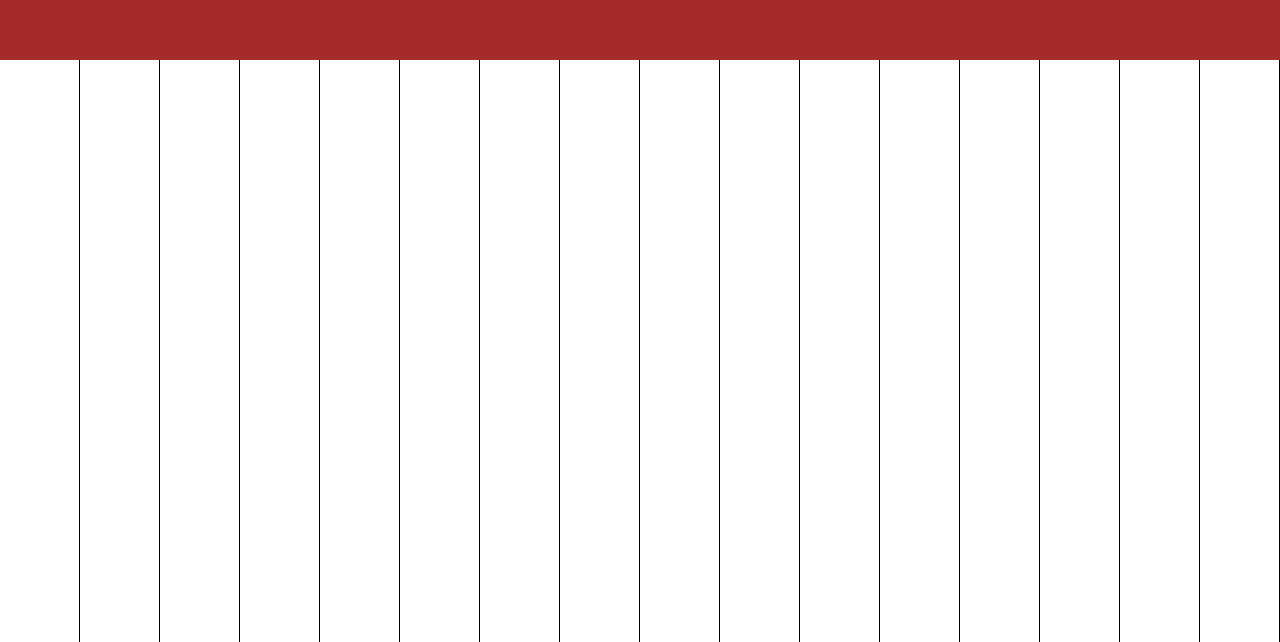
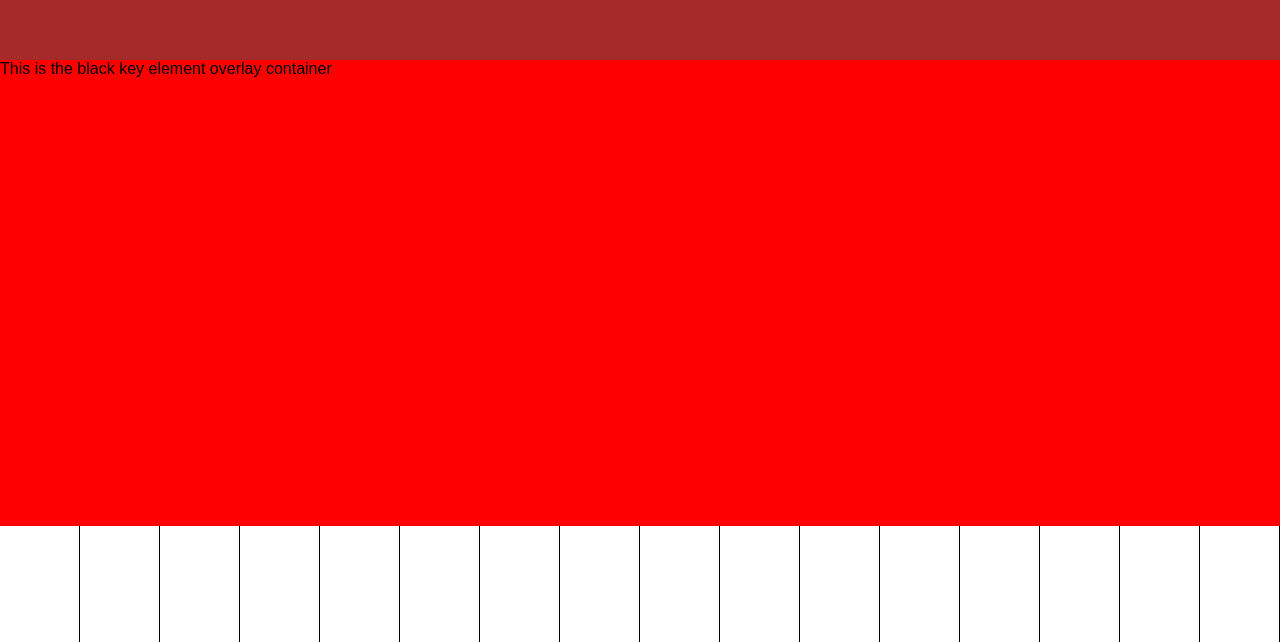
Before and after one commit to jnydam/pianoinbrowser, a React (Create React App) app: page / in a window 1280 px wide. Shown: the part 158-800 px from the top of the page. Built offline with nearby package versions, Linux system fonts and the light colour scheme.

Commit message:
Added the red box overlay to the keyboard

```diff
--- /dev/null
+++ b/src/components /KeyboardGUI/BlackKeyElementOverlayContainer/BlackKeyElementComp/BlackKeyElementComp.module.css
@@ -0,0 +1,4 @@
+.blackKeyElementCompContainer {
+    display: flex;
+
+}
--- /dev/null
+++ b/src/components /KeyboardGUI/BlackKeyElementOverlayContainer/BlackKeyElementOverlayContainer.js
@@ -0,0 +1,12 @@
+import React from 'react';
+
+import styles from './BlackKeyElementOverlayContainer.module.css';
+
+const BlackKeyElementOverlayContainer = (props) => {
+
+    return (<div className={styles.blackKeyElementOverlayContainerStyle}>
+        <span>This is the black key element overlay container</span>
+    </div>)
+}
+
+export default BlackKeyElementOverlayContainer;
--- /dev/null
+++ b/src/components /KeyboardGUI/BlackKeyElementOverlayContainer/BlackKeyElementOverlayContainer.module.css
@@ -0,0 +1,7 @@
+.blackKeyElementOverlayContainerStyle {
+    display: flex;
+    width: 100%;
+    position: absolute;
+    background-color: red;
+    height: 80%;
+}
--- a/src/components /KeyboardGUI/KeyboardGUI.js
+++ b/src/components /KeyboardGUI/KeyboardGUI.js
@@ -5,6 +5,7 @@ import styles from './KeyboardGUI.module.css';
 import * as Tone from 'tone';
 
 import { whiteKeyIndexSoundMapping } from '../../util/SoundIndexMappings';
+import BlackKeyElementOverlayContainer from './BlackKeyElementOverlayContainer/BlackKeyElementOverlayContainer';
 
 
 const KeyboardGUI = (props) => {
@@ -30,6 +31,7 @@ const KeyboardGUI = (props) => {
                 key={index}
                 className={styles.whiteKeyElement}></div>
         ))}
+        <BlackKeyElementOverlayContainer></BlackKeyElementOverlayContainer>
     </div>)
 }
 
--- a/src/components /KeyboardGUI/KeyboardGUI.module.css
+++ b/src/components /KeyboardGUI/KeyboardGUI.module.css
@@ -4,6 +4,7 @@
     background-color: red;
     height: 100%;
     width: 100%;
+    position: relative;
 }
 
 .whiteKeyElement {
@@ -14,6 +15,15 @@
      border-right: 1px solid black;
 }
 
+.blackKeyElement {
+    display: flex;
+    background-color: black;
+    height: 30rem;
+    /* flex: 2; */
+    width: 10rem;
+    position: absolute;
+}
+
 .whiteKeyElement:active {
     display: flex;
     height: 100%;
--- a/src/util/SoundIndexMappings.js
+++ b/src/util/SoundIndexMappings.js
@@ -5,7 +5,16 @@ export const whiteKeyIndexSoundMapping = {
     3: 'F4',
     4: 'G4',
     5: 'A4',
-    6: 'B4'
+    6: 'B4',
+    7: 'C5',
+    8: 'D5',
+    9: 'E5',
+    10: 'F5',
+    11: 'G5',
+    12: 'A5',
+    13: 'B5',
+    14: 'C6',
+    15: 'D6'
 };
 
 export const blackKeyIndexSoundMapping = {
```
Also changed, not shown: src/components /KeyboardGUI/BlackKeyElementOverlayContainer/BlackKeyElementComp/BlackKeyElementComp.js (added, +10 -0 lines).
